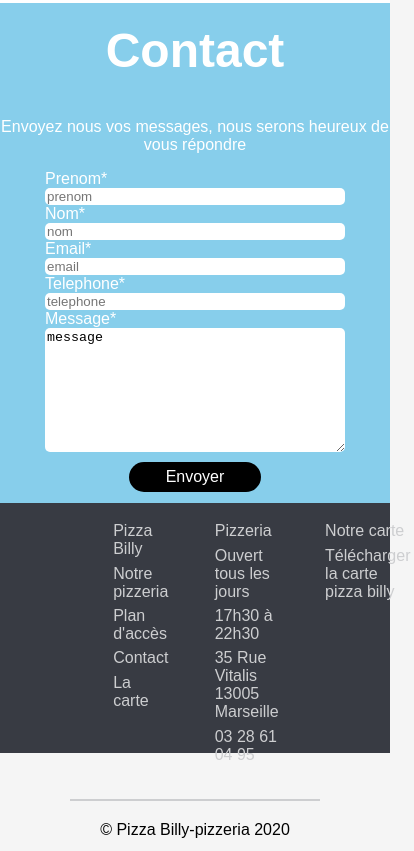
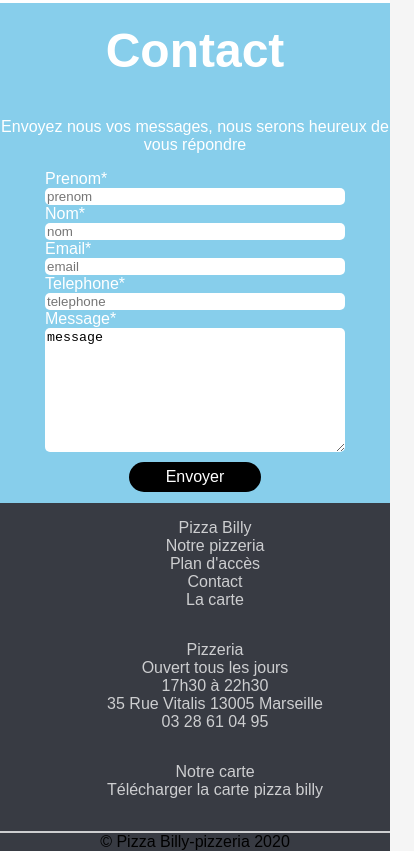
Before and after one commit to Ahamedmk/pizza, a plain HTML site: page index.html in a window 390 px wide. Shown: the part 2264-3115 px from the top of the page, 414 px wide, since content can reach past the window. Drawn offline with Linux system fonts and the light colour scheme.

Commit message:
centrer footer

```diff
--- a/index.html
+++ b/index.html
@@ -151,7 +151,7 @@ message
     </section>
    <footer>
       <div class="footer">
-        <ul class="pizaa">
+        <ul>
           <li>Pizza Billy</li>
           <li>Notre pizzeria</li>
           <li>Plan d'accès</li>
--- a/pizza.css
+++ b/pizza.css
@@ -1,3 +1,9 @@
+
+*,::before ::after{
+    margin: 0;
+    padding: 0;
+    box-sizing: border-box;
+}
 body{
     margin: 0;
     padding:0;
@@ -343,25 +349,39 @@ textarea{
     justify-content: space-evenly;
     color: #cdced0;
     border-bottom:2px solid #cdced0;
-    margin: 0px 70px 20px;
+    /* margin: 0px 70px 20px; */
     padding-bottom: 1em ;
 }
+@media screen and (max-width: 634px){
+    .footer{
+        display:flex;
+        flex-direction: column;
+        /* margin: 0 auto; */
+    /* justify-content: center; */
+    align-items: center;
+    }
+}
 footer{
-    position: relative;
+    /* position: relative; */
     background-color: #383b43;
-    height: 250px;
+    /* height: 250px; */
 }
 ul{
+    display:flex;
+    flex-direction: column;
+    justify-content: center;
+    align-items: center;
+    width: 256px;
     list-style-type: none;
 }
-ul.pizaa{
+/* ul.pizaa{
     display: flex;
     flex-direction: column;
     height: 120px;
-}
-li{
+} */
+/* li{
     padding: 0.2em;
-}
+} */
 .copy{
     display: block;
     text-align: center;
```
